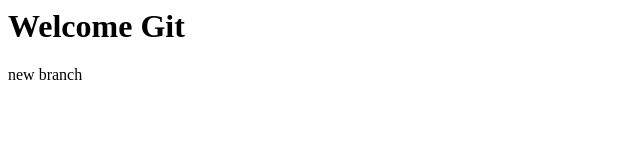
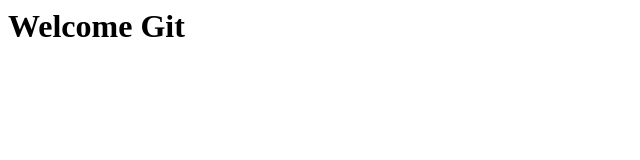
Before and after one commit to ranveersingh1990/add_from_local, a plain HTML site: page index.html in a window 1280 px wide. Shown: the full height of the page, 0-640 px from the left. Drawn offline with Linux system fonts and the light colour scheme.

Commit message:
remove line

```diff
--- a/index.html
+++ b/index.html
@@ -1,2 +1 @@
 <h1>Welcome Git</h1>
-<p>new branch</p>
```
